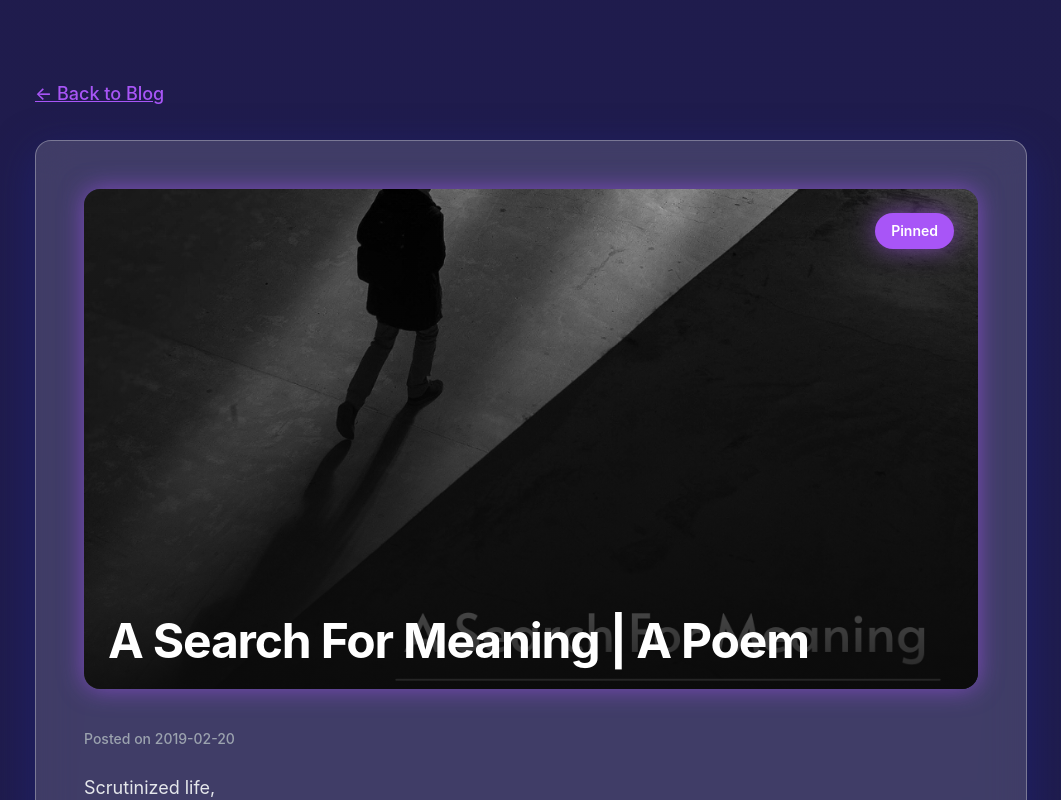
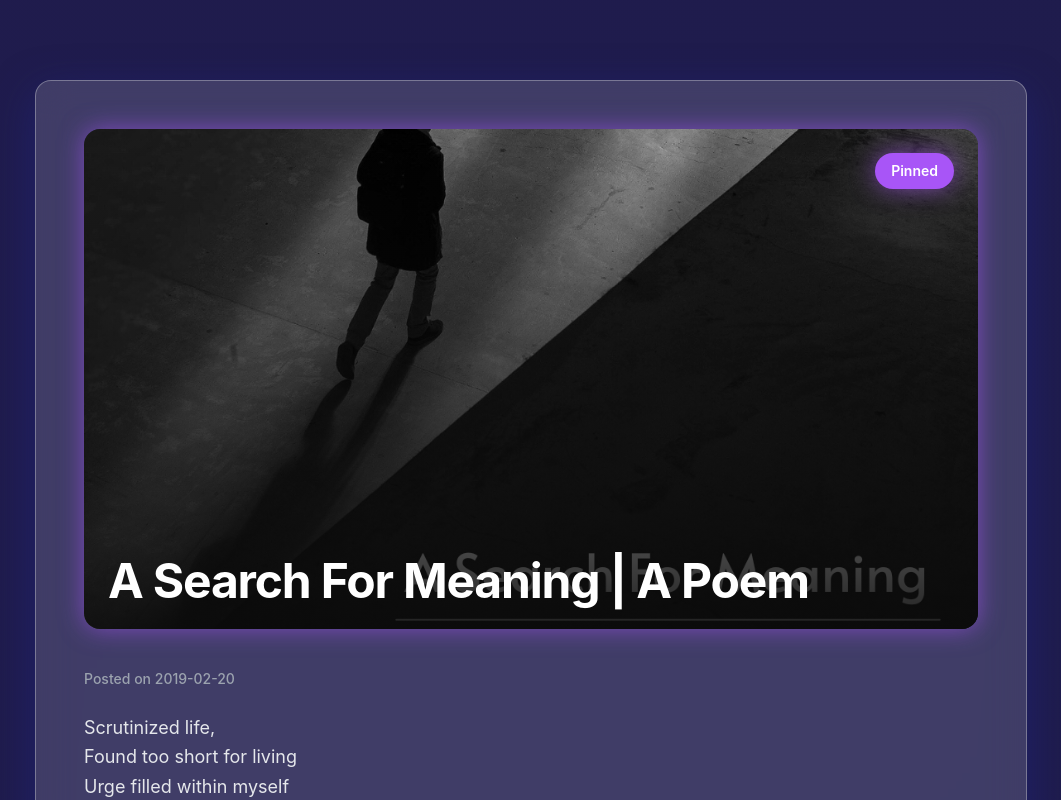
Before and after one commit to Light0016/portfolio, a React (Vite) app: page /blog/1 in a window 1280 px wide. Shown: the top 800 px of the page, without its empty margins (109-1170 px from the left). Built offline with nearby package versions, Linux system fonts and the light colour scheme.

Commit message:
Downgrade React to 18.3.1 for compatibility with react-helmet-async

```diff
--- a/package.json
+++ b/package.json
@@ -12,8 +12,8 @@
   "dependencies": {
     "emailjs-com": "^3.2.0",
     "framer-motion": "^12.19.2",
-    "react": "^19.1.0",
-    "react-dom": "^19.1.0",
+    "react": "^18.3.1",
+    "react-dom": "^18.3.1",
     "react-helmet-async": "^2.0.5",
     "react-router-dom": "^7.6.3",
     "react-scroll": "^1.9.3"
--- a/src/BlogPost.jsx
+++ b/src/BlogPost.jsx
@@ -63,12 +63,12 @@ function BlogPost() {
         animate={{ opacity: 1, y: 0 }}
         transition={{ duration: 1, ease: "easeOut" }}
       >
-        <NavLink
+        {/* <NavLink
           to="/blog"
           className="text-neon-purple hover:text-neon-purple/80 underline mb-8 inline-block text-lg font-medium"
         >
           ← Back to Blog
-        </NavLink>
+        </NavLink> */}
         <motion.div
           className="glass p-8 md:p-12 rounded-2xl relative"
           initial={{ opacity: 0, scale: 0.95 }}
```
Also changed, not shown: 1 other file (tests, documents, lock files or other folders).
